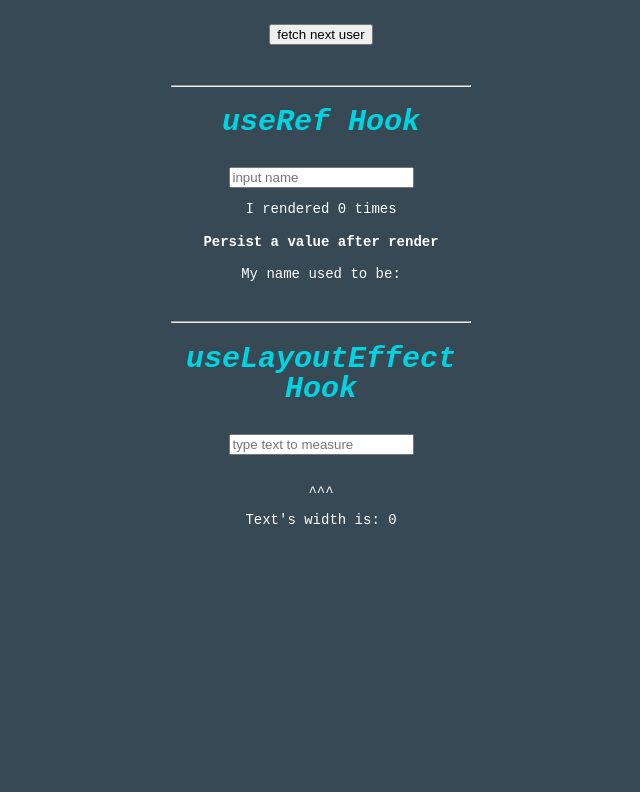
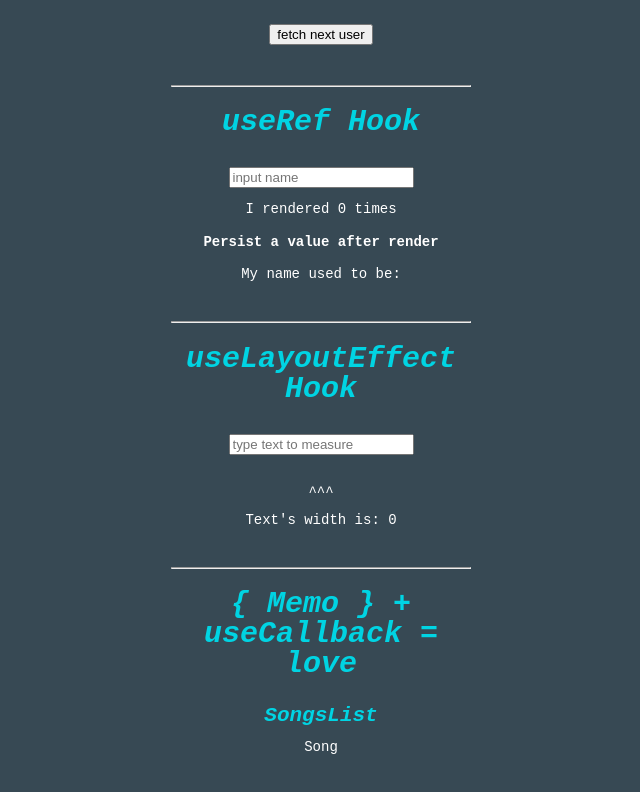
Before and after one commit to DariusPirvulescu/React-hooks, a React (Create React App) app: page / in a window 1280 px wide. Shown: the part 840-1632 px from the top of the page, without its empty margins (319-959 px from the left). Before the commit the page ends 1477 px from the top, so only its background shows below. Built offline with nearby package versions, Linux system fonts and the light colour scheme; no server answers.

Commit message:
Create SongsList with child Song in memo folder

```diff
--- a/src/components/App.jsx
+++ b/src/components/App.jsx
@@ -5,6 +5,7 @@ import Form from "./Form";
 import UserFetch from "./UserFetch";
 import Name from "./Name";
 import Width from "./Width";
+import SongsList from "./memo/SongsList";
 
 const App = () => {
   return (
@@ -26,9 +27,13 @@ const App = () => {
       <h1>useRef Hook</h1>
       <Name />
 
-      <hr/>
+      <hr />
       <h1>useLayoutEffect Hook</h1>
       <Width />
+
+      <hr />
+      <h1>{"{ Memo }"} + useCallback = love</h1>
+      <SongsList />
     </div>
   );
 };
--- /dev/null
+++ b/src/components/memo/Song.jsx
@@ -0,0 +1,7 @@
+import React from "react";
+
+const Song = () => {
+  return <div>Song</div>;
+};
+
+export default Song;
--- /dev/null
+++ b/src/components/memo/SongsList.jsx
@@ -0,0 +1,14 @@
+import React from "react";
+
+import Song from "./Song";
+
+const SongsList = () => {
+  return (
+    <div>
+      <h2>SongsList</h2>
+      <Song />
+    </div>
+  );
+};
+
+export default SongsList;
```
